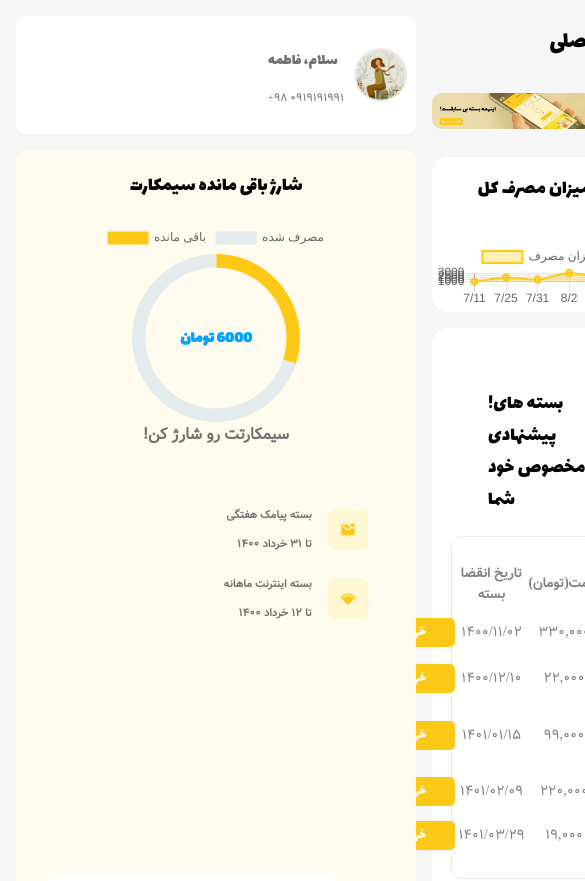
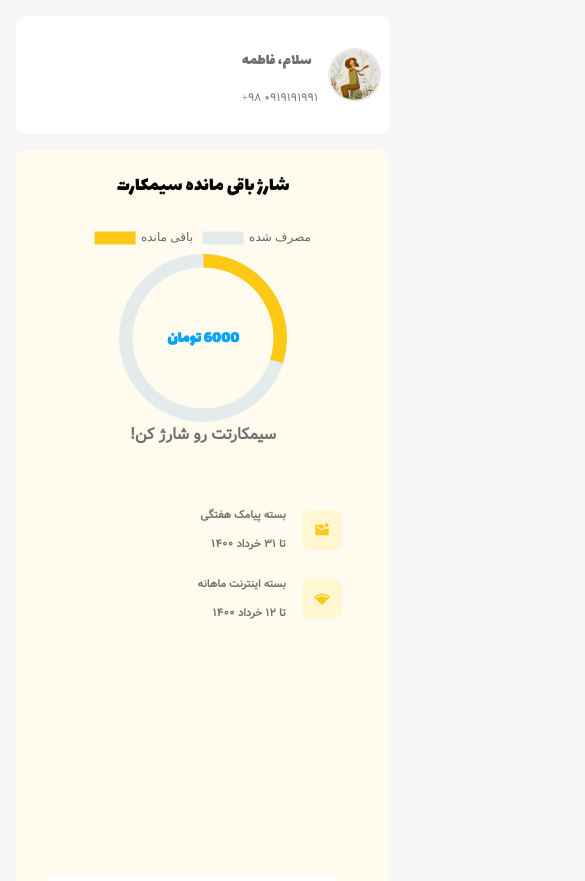
Before and after one commit to fatemeKholousi/my-irancell-dashboard, a React (Create React App) app: page / in a window 390 px wide. Shown: the top 881 px of the page, 585 px wide, since content can reach past the window. Built offline with nearby package versions, Linux system fonts and the light colour scheme.

Commit message:
fix: responsive flex set

```diff
--- a/src/components/sideBar/sideBar.scss
+++ b/src/components/sideBar/sideBar.scss
@@ -1,8 +1,5 @@
 .side-bar-wrapper{
-    @media (min-width:0){
-        display: none;
-    }
-    @media (min-width: 768px){
+
         flex-grow: 9;
         display: flex;
         flex-direction: column;
@@ -22,7 +19,6 @@
             text-align: right;
             color:rgba(231, 231, 231, 1);
             font-family: vazirCode;
+        }
 
-        }
-    }
 }
--- a/src/layout/app.scss
+++ b/src/layout/app.scss
@@ -27,8 +27,16 @@ body {
 }
 
 .app {
+  background-color: rgba(246, 246, 246, 1);
   display: flex;
-  background-color: rgba(246, 246, 246, 1);
+  @media (min-width:0){    flex-direction: column;
+
+  }
+  @media (min-width:768px){
+    flex-direction: row;
+
+  }
+
   .left {
     display: flex;
     flex-direction: column;
```
